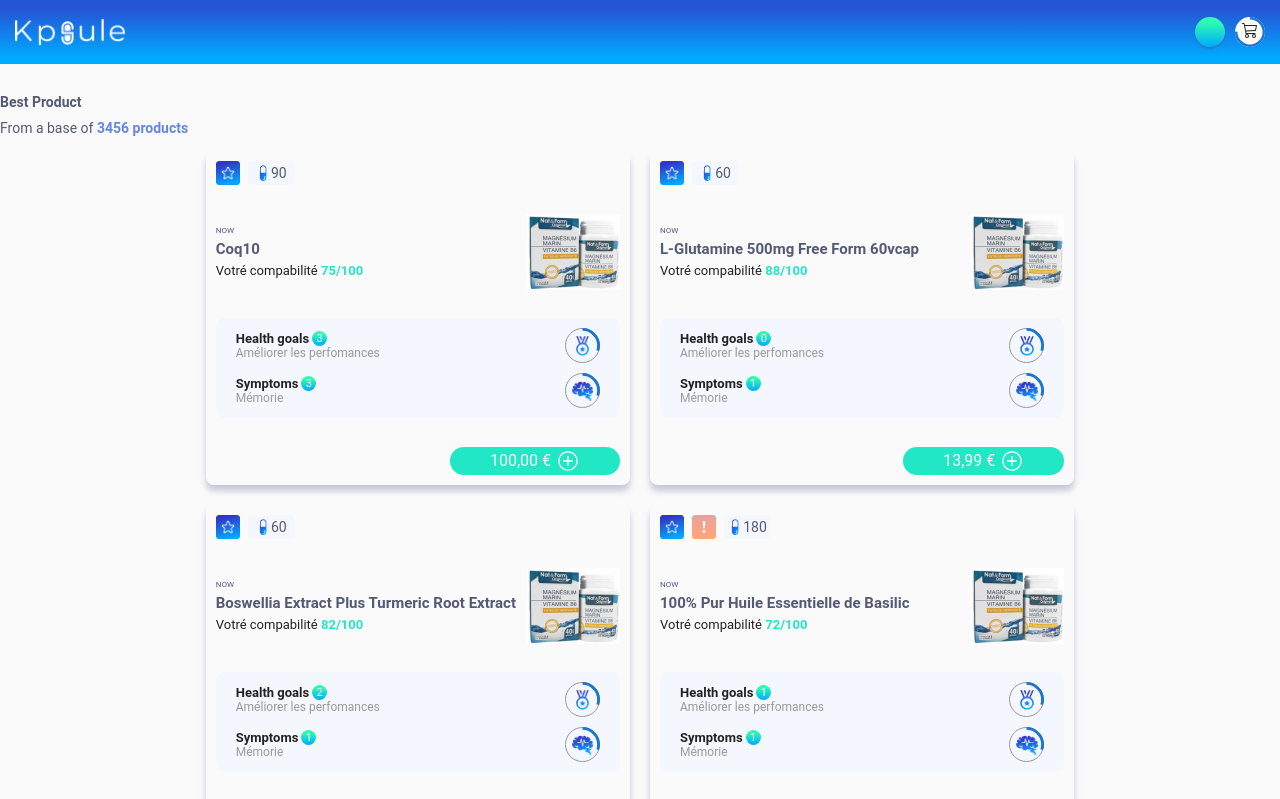
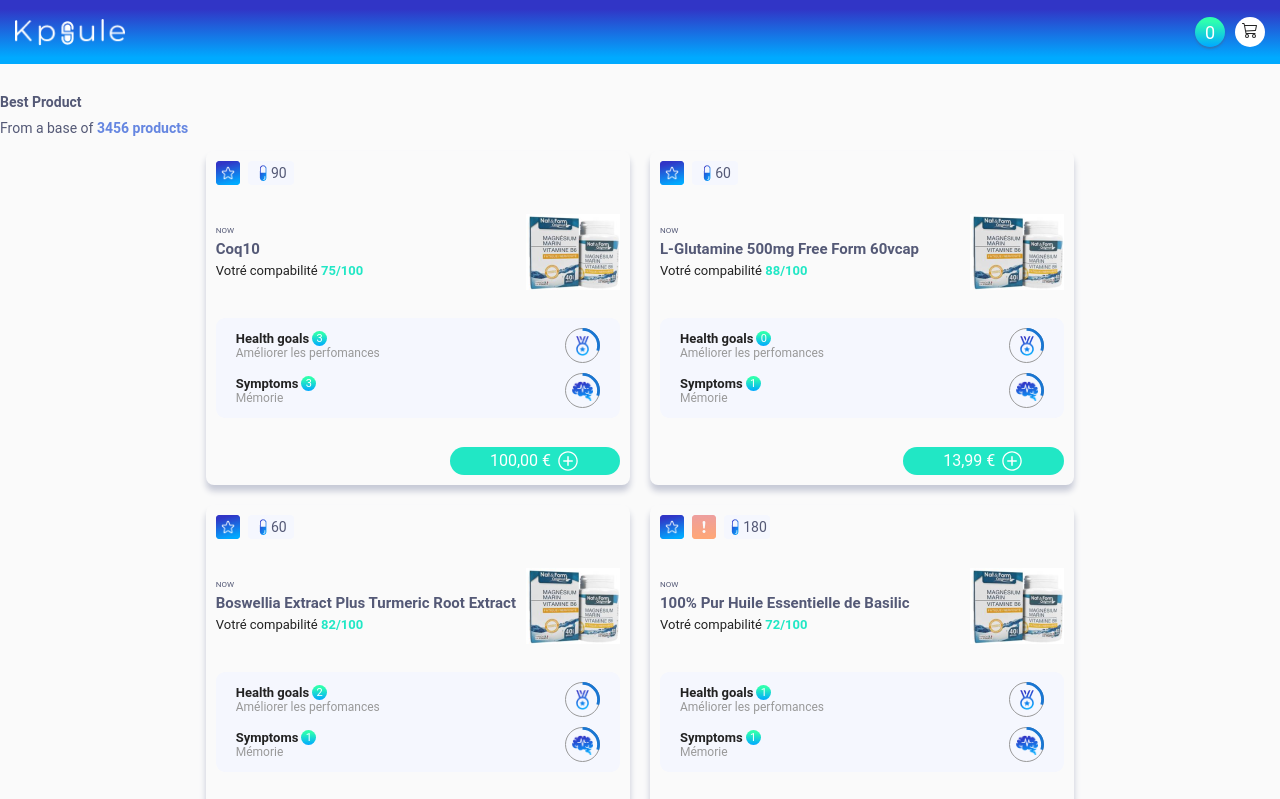
Before and after one commit to gabedaltro/reload-frontend-test, a Next.js app: page / in a window 1280 px wide. Shown: the top 799 px of the page. Built offline with nearby package versions, Linux system fonts and the light colour scheme.

Commit message:
Ajusta Header

```diff
--- a/src/components/header/Header.tsx
+++ b/src/components/header/Header.tsx
@@ -2,15 +2,14 @@
 import React from "react";
 import { BsCart3 } from "react-icons/bs";
 import { makeStyles } from "@material-ui/styles";
-import { DefaultTheme } from "styled-components";
 import Typography from "components/typography/Typography";
 import CircularProgress from "components/circular-progress/CircularProgress";
-import { recoveryCartProducts } from "store/modules/cart/action";
+import { useApp } from "providers/app";
 
-const useStyles = makeStyles((theme: DefaultTheme) => ({
+const useStyles = makeStyles({
   header: {
     width: "100%",
-    background: `linear-gradient(180deg, ${theme.primary} 14.08%, #00AAFF 89.86%)`,
+    background: `linear-gradient(180deg, #3135C6 14.08%, #00AAFF 89.86%)`,
     height: 64,
     display: "flex",
     alignItems: "center",
@@ -52,40 +51,29 @@ const useStyles = makeStyles((theme: DefaultTheme) => ({
     left: 0,
     top: 0,
   },
-  container: {
-    padding: "0 15px",
-  },
-}));
+});
 
-const Header: React.FC = ({ children }) => {
+const Header: React.FC = () => {
   const classes = useStyles();
+  const { cart } = useApp();
 
   return (
-    <>
     <header className={classes.header}>
-        <img
-          className={classes.logo}
-          src="images/kpsule.png"
-          alt="logo kpsule"
-        />
-
+      <img className={classes.logo} src="images/kpsule.png" alt="logo kpsule" />
       <div className={classes.cartAndProgress}>
         <div className={classes.quantity}>
           <Typography size={18} color="#fff">
-              {recoveryCartProducts}
+            {cart.products.length}
           </Typography>
         </div>
         <div className={classes.cart}>
           <BsCart3 />
           <div className={classes.progress}>
-              <CircularProgress value={75} />
+            <CircularProgress value={cart.products.length * 25} />
           </div>
         </div>
       </div>
     </header>
-
-      <div className={classes.container}>{children}</div>
-    </>
   );
 };
 
```
Lines whose indentation alone changed are shown as unchanged.
